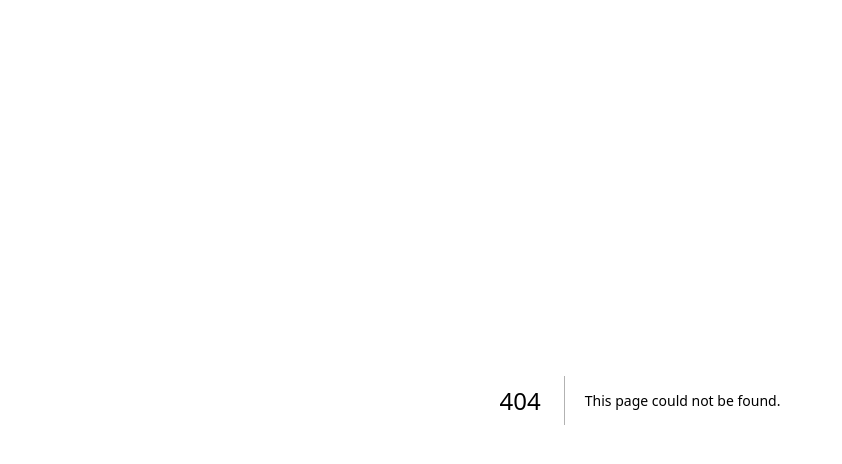
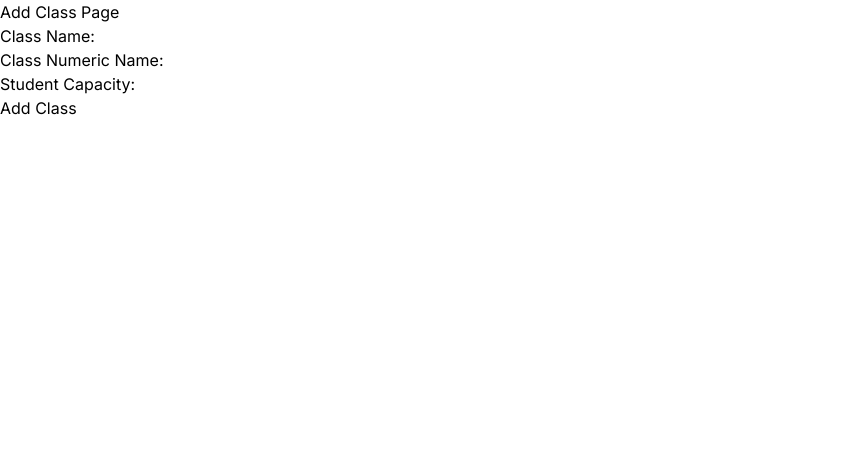
Before and after one commit to gokcetasci/Classroom-Management-System, a Next.js app: page /class/addclasspage in a window 1280 px wide. Before the commit this address had no page. Shown: the top 464 px of the page, without its empty margins (0-842 px from the left). Built offline with nearby package versions, Linux system fonts and the light colour scheme.

Commit message:
Validation was added by obtaining data with formik and yup, and saving the data to the store was added.

```diff
--- /dev/null
+++ b/app/class/addclasspage/page.js
@@ -0,0 +1,75 @@
+"use client"
+import React from 'react';
+import { useFormik } from 'formik';
+import * as Yup from 'yup';
+import useStore from '@/utils/store';
+
+const AddClassPage = () => {
+  const { addClass } = useStore();
+
+  const validationSchema = Yup.object({
+    name: Yup.string().required('This field is required'),
+    numericName: Yup.number().required('This field is required').positive('Class Numeric Name must be positive'),
+    capacity: Yup.number().required('This field is required').positive('Student Capacity must be positive'),
+  });
+
+  const formik = useFormik({
+    initialValues: {
+      name: '',
+      numericName: '',
+      capacity: '',
+    },
+    validationSchema: validationSchema,
+    onSubmit: (values) => {
+      addClass(values);//add global state
+      formik.resetForm();
+    },
+  });
+
+  return (
+    <div>
+      <h1>Add Class Page</h1>
+      <form onSubmit={formik.handleSubmit}>
+        <div>
+          <label htmlFor="name">Class Name:</label>
+          <input
+            type="text"
+            id="name"
+            name="name"
+            value={formik.values.name}
+            onChange={formik.handleChange}
+            onBlur={formik.handleBlur}
+          />
+          {formik.touched.name && formik.errors.name ? <div>{formik.errors.name}</div> : null}
+        </div>
+        <div>
+          <label htmlFor="numericName">Class Numeric Name:</label>
+          <input
+            type="number"
+            id="numericName"
+            name="numericName"
+            value={formik.values.numericName}
+            onChange={formik.handleChange}
+            onBlur={formik.handleBlur}
+          />
+          {formik.touched.numericName && formik.errors.numericName ? <div>{formik.errors.numericName}</div> : null}
+        </div>
+        <div>
+          <label htmlFor="capacity">Student Capacity:</label>
+          <input
+            type="number"
+            id="capacity"
+            name="capacity"
+            value={formik.values.capacity}
+            onChange={formik.handleChange}
+            onBlur={formik.handleBlur}
+          />
+          {formik.touched.capacity && formik.errors.capacity ? <div>{formik.errors.capacity}</div> : null}
+        </div>
+        <button type="submit">Add Class</button>
+      </form>
+    </div>
+  );
+};
+
+export default AddClassPage;
```
